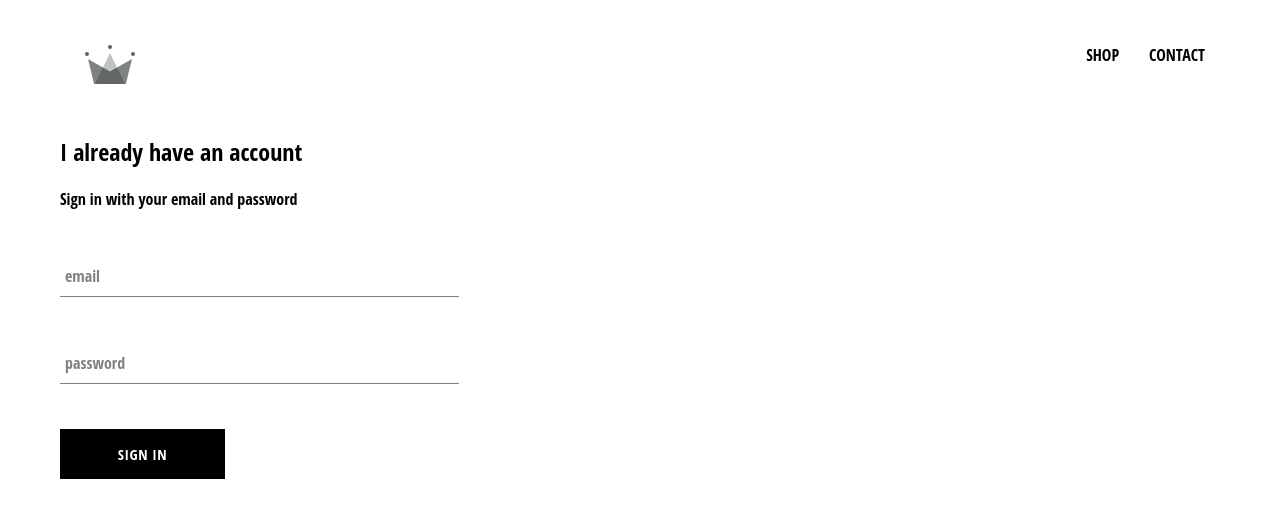
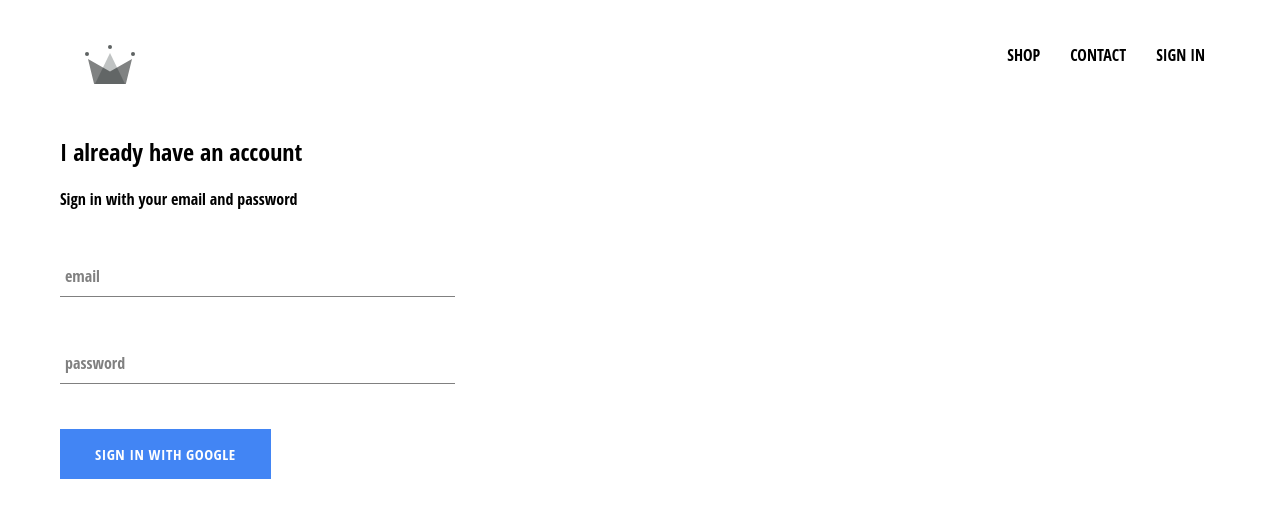
Before and after one commit to lucalin17081994/crwn-clothing, a React (Create React App) app: page /signin in a window 1280 px wide. Shown: the top 518 px of the page. Built offline with nearby package versions, Linux system fonts and the light colour scheme; no server answers.

Commit message:
added firebase auth

```diff
--- a/package.json
+++ b/package.json
@@ -6,6 +6,7 @@
     "@testing-library/jest-dom": "^5.11.4",
     "@testing-library/react": "^11.1.0",
     "@testing-library/user-event": "^12.1.10",
+    "firebase": "^8.8.1",
     "react": "^17.0.2",
     "react-dom": "^17.0.2",
     "react-router-dom": "^5.2.0",
--- a/src/App.js
+++ b/src/App.js
@@ -5,10 +5,34 @@
 import {Switch, Route} from 'react-router-dom'
 import Header from './components/header/header.component'
 import SignInAndSignUpPage from './pages/sign-in-and-sign-up/sign-in-and-sign-up.component';
-function App() {
+import {auth} from './firebase/firebase.utils'
+
+class App extends React.Component {
+  constructor(){
+    super();
+    this.state={
+      currentUser:null
+    }
+  }
+  unsubscrubeFromAuth=null;
+
+  componentDidMount(){
+    this.unsubscribeFromAuth=auth.onAuthStateChanged(user=>{
+      this.setState({currentUser:user.children});
+      console.log('user',this.currentUser)
+    });
+  }
+
+  componentWillUnmount(){
+    this.unsubscribeFromAuth();
+  }
+
+
+
+  render(){
     return (
       <div>
-      <Header />
+        <Header currentUser={this.state.currentUser} />
         <Switch>
           <Route exact path='/' component={Homepage}></Route>
           <Route path='/shop' component={ShopPage}></Route>
@@ -18,5 +42,6 @@
 
     );
   }
+}
 
 export default App;
--- a/src/components/custom-button/custom-button.component.jsx
+++ b/src/components/custom-button/custom-button.component.jsx
@@ -1,8 +1,8 @@
 import React from 'react'
 import './custom-button.styles.scss'
 
-const CustomButton=({children, ...otherProps})=>(
-  <button className='custom-button' {...otherProps}>
+const CustomButton=({children,isGoogleSignIn, ...otherProps})=>(
+  <button className={`${isGoogleSignIn ? 'google-sign-in' : ''} custom-button`} {...otherProps}>
     {children}
 
   </button>
--- a/src/components/custom-button/custom-button.styles.scss
+++ b/src/components/custom-button/custom-button.styles.scss
@@ -19,4 +19,14 @@
     color: black;
     border: 1px solid black;
   }
+
+  &.google-sign-in{
+    background-color: #4285f4;
+    color: white;
+
+    &:hover{
+      background-color: #357ae8;
+      border: none;
+    }
+  }
 }
--- a/src/components/header/header.component.jsx
+++ b/src/components/header/header.component.jsx
@@ -2,11 +2,13 @@
 import './header.styles.scss'
 import {Link} from 'react-router-dom'
 import {ReactComponent as Logo} from '../../assets/crown.svg'
+import {auth} from '../../firebase/firebase.utils'
 
-const Header = () => (
+const Header = ({currentUser}) => (
   <div className='header'>
     <Link className='logo-container' to='/'>
       <Logo className='logo'/>
+      <div className='option'>{currentUser}</div>
     </Link>
     <div className='options'>
       <Link className='option' to='/shop'>
@@ -15,6 +17,12 @@
       <Link className='option' to='/shop'>
         CONTACT
       </Link>
+      {
+        currentUser ? (
+        <div className='option' onClick={()=>auth.signOut()}>SIGN OUT</div>
+        ) : (
+          <Link className='option' to='/signin'>SIGN IN</Link>
+        )}
     </div>
   </div>
 )
--- a/src/components/sign-in/sign-in.component.jsx
+++ b/src/components/sign-in/sign-in.component.jsx
@@ -2,6 +2,9 @@
 import './sign-in.styles.scss';
 import FormInput from '../form-input/form-input.component';
 import CustomButton from '../custom-button/custom-button.component'
+
+import {signInWithGoogle} from '../../firebase/firebase.utils';
+
 class SignIn extends React.Component{
   constructor(props){
     super(props)
@@ -17,7 +20,7 @@
   }
 
   handleChange=event=>{
-    const {value,name}=event.target;
+    const{value,name}=event.target;
     this.setState({[name]:value})
   }
 
@@ -43,10 +46,11 @@
             label='password'
             required/>
 
-          <CustomButton
-            type='submit'
-            >Sign In</CustomButton>
-
+            <div className='buttons'>
+              <CustomButton
+                onClick={signInWithGoogle} isGoogleSignIn>Sign In with Google
+              </CustomButton>
+            </div>
         </form>
       </div>
     )
--- a/src/components/sign-in/sign-in.styles.scss
+++ b/src/components/sign-in/sign-in.styles.scss
@@ -1,9 +1,13 @@
 .sign-in{
-  width:30vw;
+  width:380px;
   display:flex;
   flex-direction:column;
 
   .title{
     margin:10px 0px;
   }
+  .buttons{
+    display:flex;
+    justify-content: space-between;
+  }
 }
--- /dev/null
+++ b/src/firebase/firebase.utils.js
@@ -0,0 +1,24 @@
+import firebase from 'firebase/app';
+import 'firebase/firestore';
+import 'firebase/auth';
+
+const config={
+  apiKey: "AIzaSyBkH9wUZGvEAMAM5Yw1hhj7Au_akJbhY_0",
+  authDomain: "crwn-db-8ed60.firebaseapp.com",
+  projectId: "crwn-db-8ed60",
+  storageBucket: "crwn-db-8ed60.appspot.com",
+  messagingSenderId: "41987714246",
+  appId: "1:41987714246:web:cf391dbbae548b1ae5bbc7",
+  measurementId: "G-7V91FV52HW"
+}
+
+firebase.initializeApp(config);
+
+export const auth=firebase.auth();
+export const firestore = firebase.firestore();
+
+const provider=new firebase.auth.GoogleAuthProvider();
+provider.setCustomParameters({prompt:'select_account'});
+export const signInWithGoogle=()=>auth.signInWithPopup(provider).catch(alert);
+
+export default firebase;
```
Also changed, not shown: 1 other file (tests, documents, lock files or other folders). Lines whose indentation alone changed are shown as unchanged.
